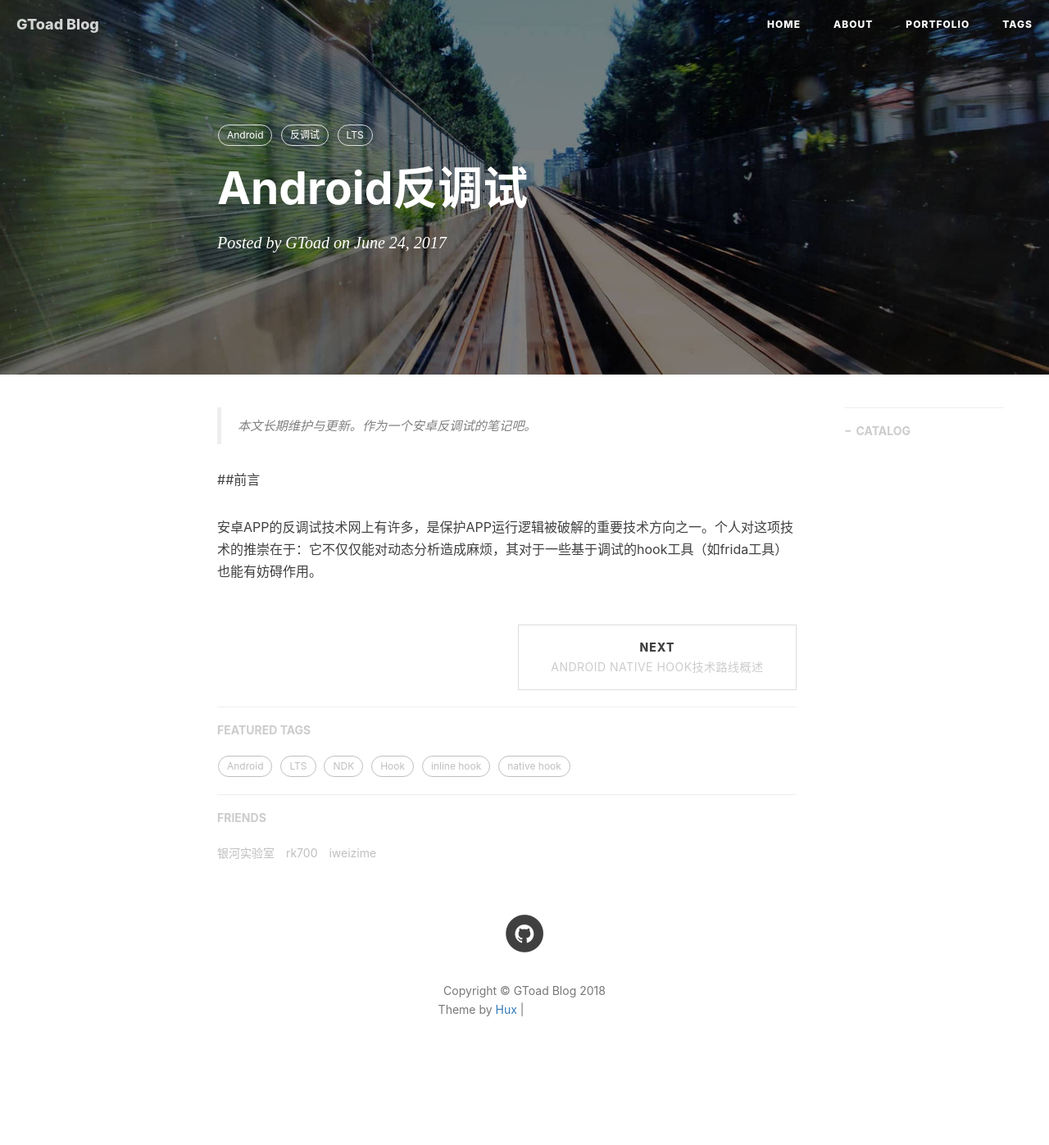
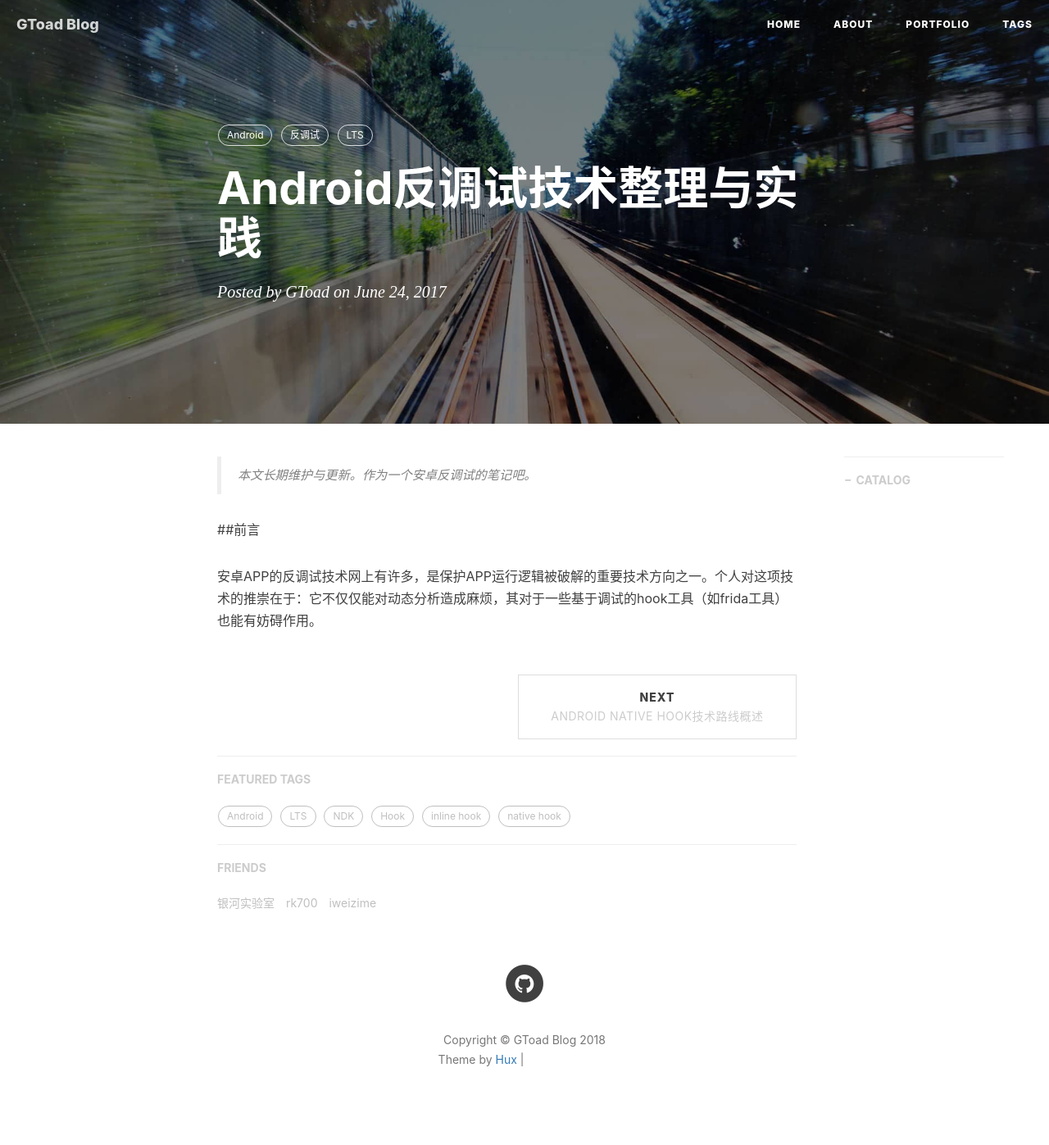
Before and after one commit to GToad/GToad.github.io, a Jekyll site: the page built from _posts/2013-06-25-Android-Anti-Debug.markdown, in a window 1280 px wide. Shown: the whole page at 82% size. Built offline with Jekyll 4.4.1, drawn with Linux system fonts in a browser that asks for light colours; nearby versions of some CDN libraries; comment, search, counter and statistics services are not loaded; before the commit the page ends 1336 px from its top, so only the background shows below that; grey boxes are pictures that could not be loaded.

Commit message:
change article: android-native-hook

```diff
--- a/_posts/2013-06-25-Android-Anti-Debug.markdown
+++ b/_posts/2013-06-25-Android-Anti-Debug.markdown
@@ -1,6 +1,6 @@
 ---
 layout:     post
-title:      "Android反调试"
+title:      "Android反调试技术整理与实践"
 subtitle:   ""
 date:       2017-06-24 12:00:00
 author:     "GToad"
```
